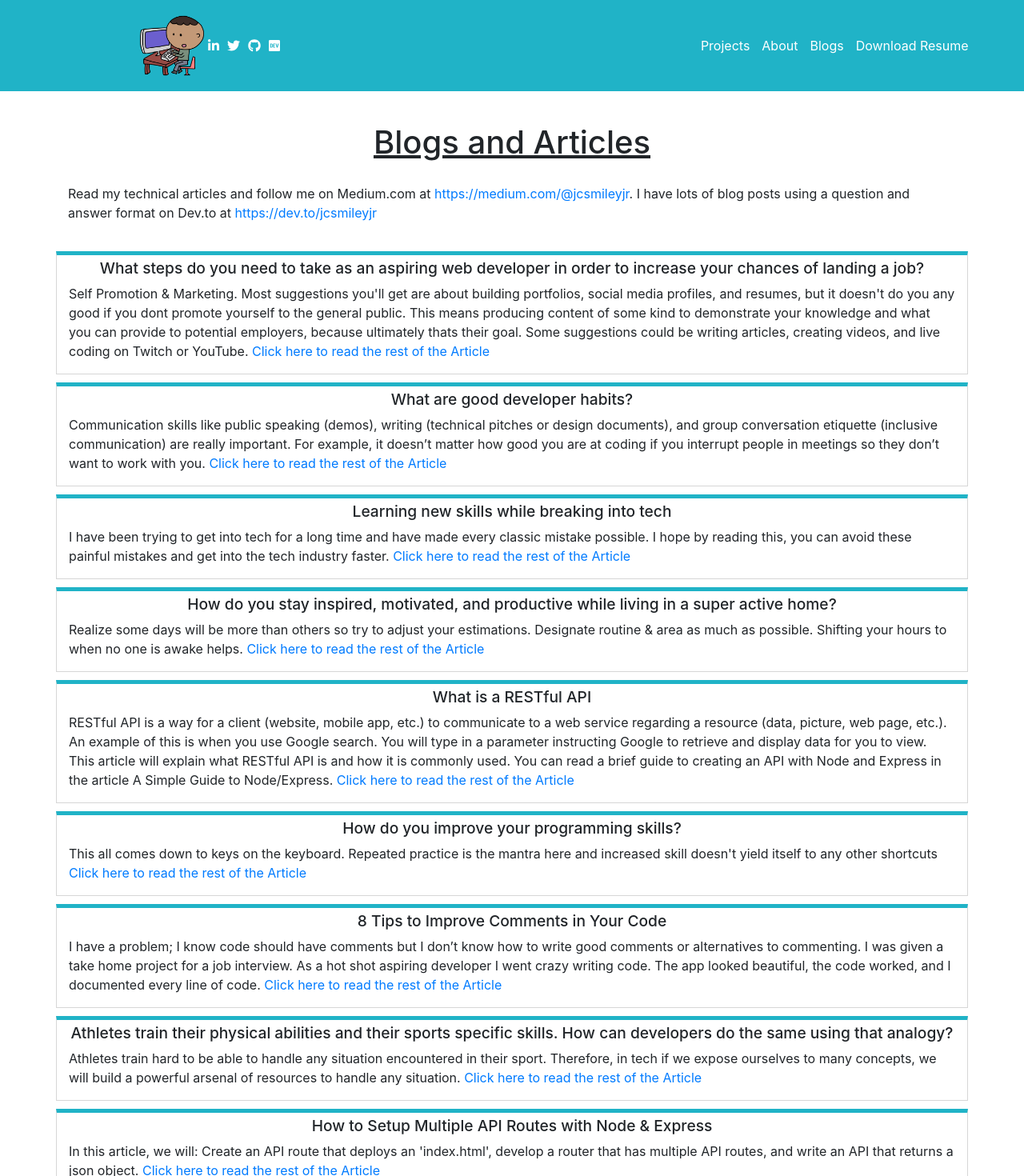
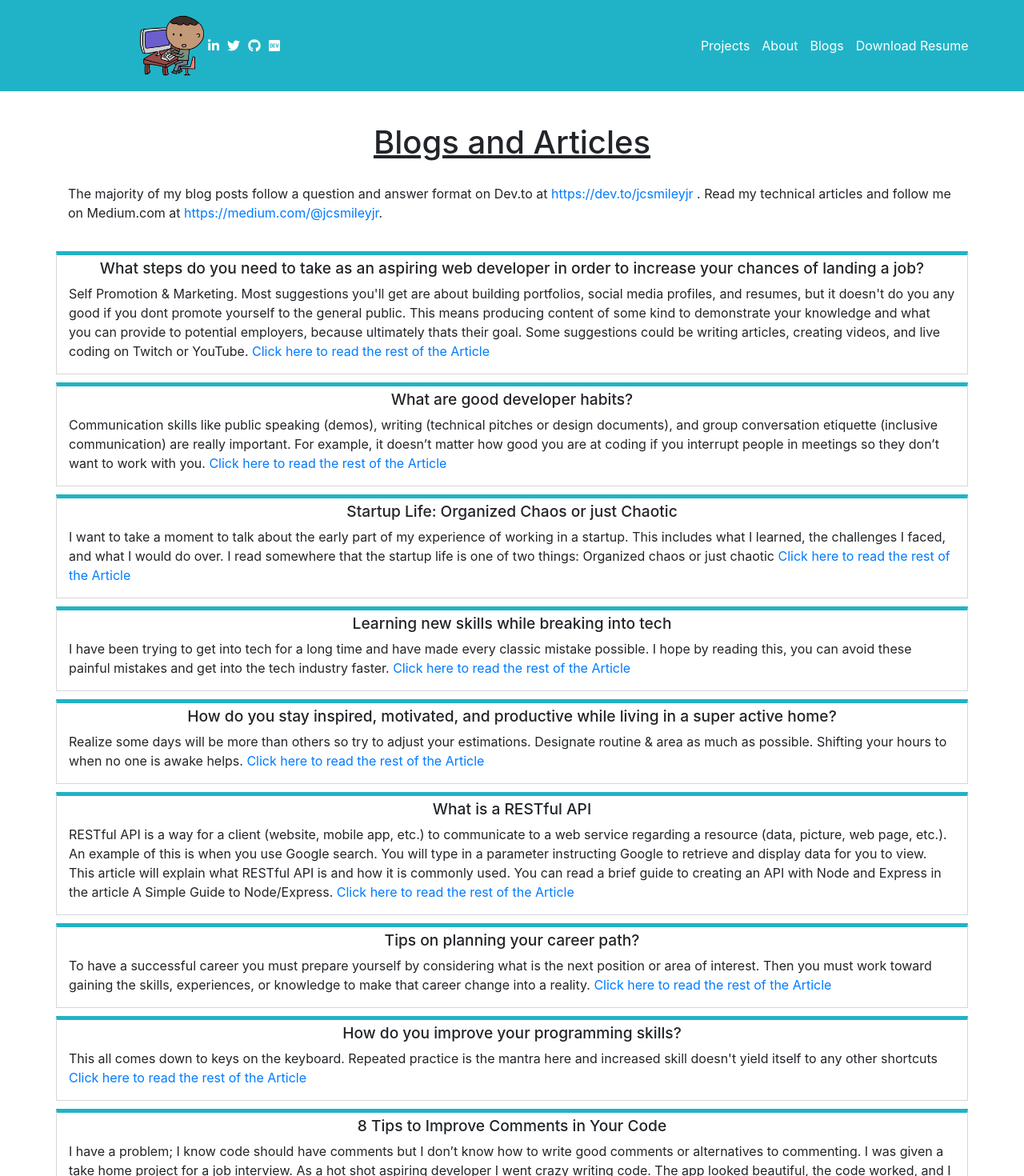
Before and after one commit to jcsmileyjr/Portfolio-v3, a React (Create React App) app in the folder portfolio/: page /blog in a window 1280 px wide. Shown: the top 1470 px of the page at 80% size. Built offline with nearby package versions, Linux system fonts and the light colour scheme.

Commit message:
Refactor: Update with current blog posts

```diff
--- a/portfolio/src/data/blogPosts.js
+++ b/portfolio/src/data/blogPosts.js
@@ -8,6 +8,11 @@ const post = [
         title:"What are good developer habits?",
         content:"Communication skills like public speaking (demos), writing (technical pitches or design documents), and group conversation etiquette (inclusive communication) are really important. For example, it doesn’t matter how good you are at coding if you interrupt people in meetings so they don’t want to work with you.",
         link:"https://dev.to/jcsmileyjr/what-are-good-developer-habits-2bfp",
+    },
+    {
+        title:"Startup Life: Organized Chaos or just Chaotic",
+        content:"I want to take a moment to talk about the early part of my experience of working in a startup. This includes what I learned, the challenges I faced, and what I would do over. I read somewhere that the startup life is one of two things: Organized chaos or just chaotic",
+        link:"https://dev.to/jcsmileyjr/startup-life-organized-chaos-or-just-chaotic-34gd",
     },
     {
         title:"Learning new skills while breaking into tech",
@@ -23,6 +28,11 @@ const post = [
         title:"What is a RESTful API",
         content:"RESTful API is a way for a client (website, mobile app, etc.) to communicate to a web service regarding a resource (data, picture, web page, etc.). An example of this is when you use Google search. You will type in a parameter instructing Google to retrieve and display data for you to view. This article will explain what RESTful API is and how it is commonly used. You can read a brief guide to creating an API with Node and Express in the article A Simple Guide to Node/Express.",
         link:"https://medium.com/codeconnective/what-is-a-restful-api-930671cdd713?source=friends_link&sk=3019c9cd263b72ee75964df33e2b4ebd",
+    },
+    {
+        title:"Tips on planning your career path?",
+        content:"To have a successful career you must prepare yourself by considering what is the next position or area of interest. Then you must work toward gaining the skills, experiences, or knowledge to make that career change into a reality.",
+        link:"https://dev.to/jcsmileyjr/tips-on-planning-your-career-path-dg3",
     },
     {
         title:"How do you improve your programming skills?",
--- a/portfolio/src/pages/blog/Blog.js
+++ b/portfolio/src/pages/blog/Blog.js
@@ -13,7 +13,7 @@ const Blog = () => {
       </Row>
       <Row>
         <Col className="left-align-content page-title">
-          <p>Read my technical articles and follow me on Medium.com at <a href="https://medium.com/@jcsmileyjr">https://medium.com/@jcsmileyjr</a>. I have lots of blog posts using a question and answer format on Dev.to at <a href="https://dev.to/jcsmileyjr" > https://dev.to/jcsmileyjr </a></p>
+          <p>The majority of my blog posts follow a question and answer format on Dev.to at <a href="https://dev.to/jcsmileyjr" > https://dev.to/jcsmileyjr </a>. Read my technical articles and follow me on Medium.com at <a href="https://medium.com/@jcsmileyjr">https://medium.com/@jcsmileyjr</a>. </p>
         </Col>
       </Row>
       {blogs.map((blog, id) => {
```
